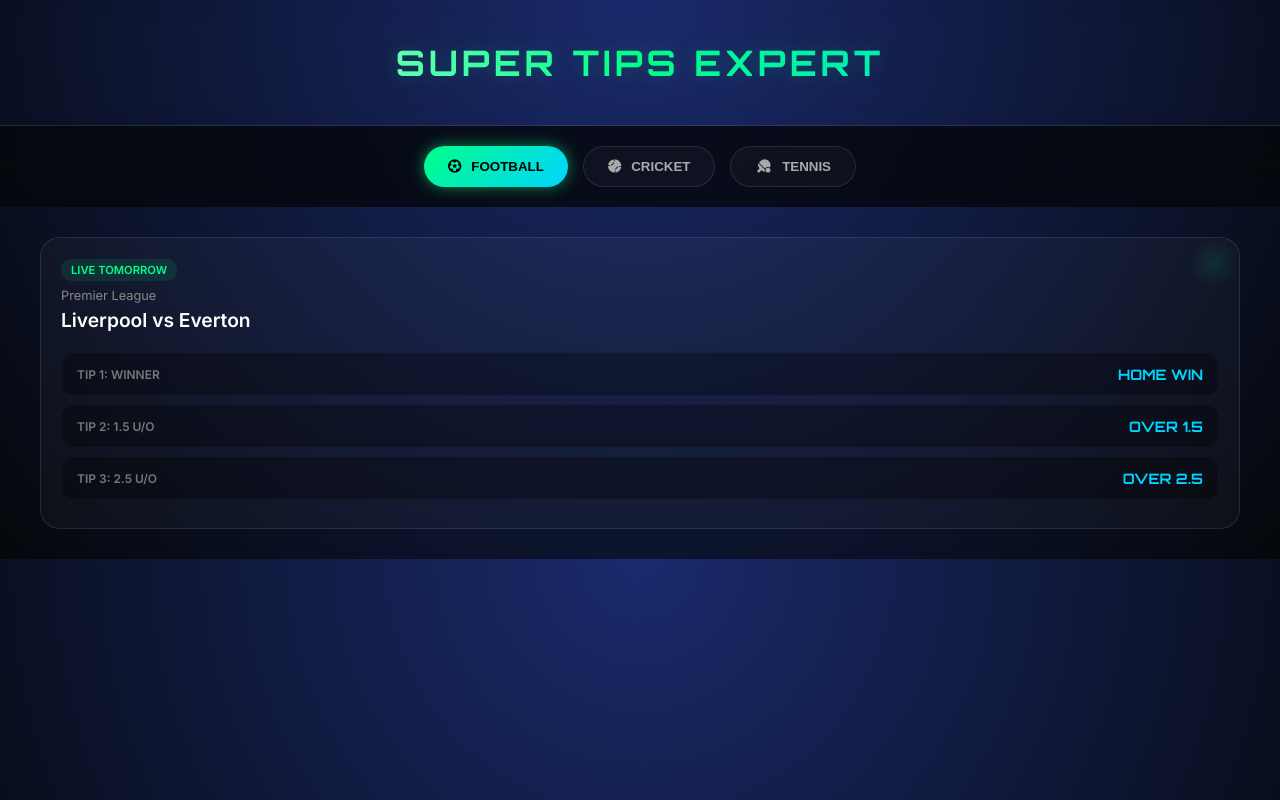
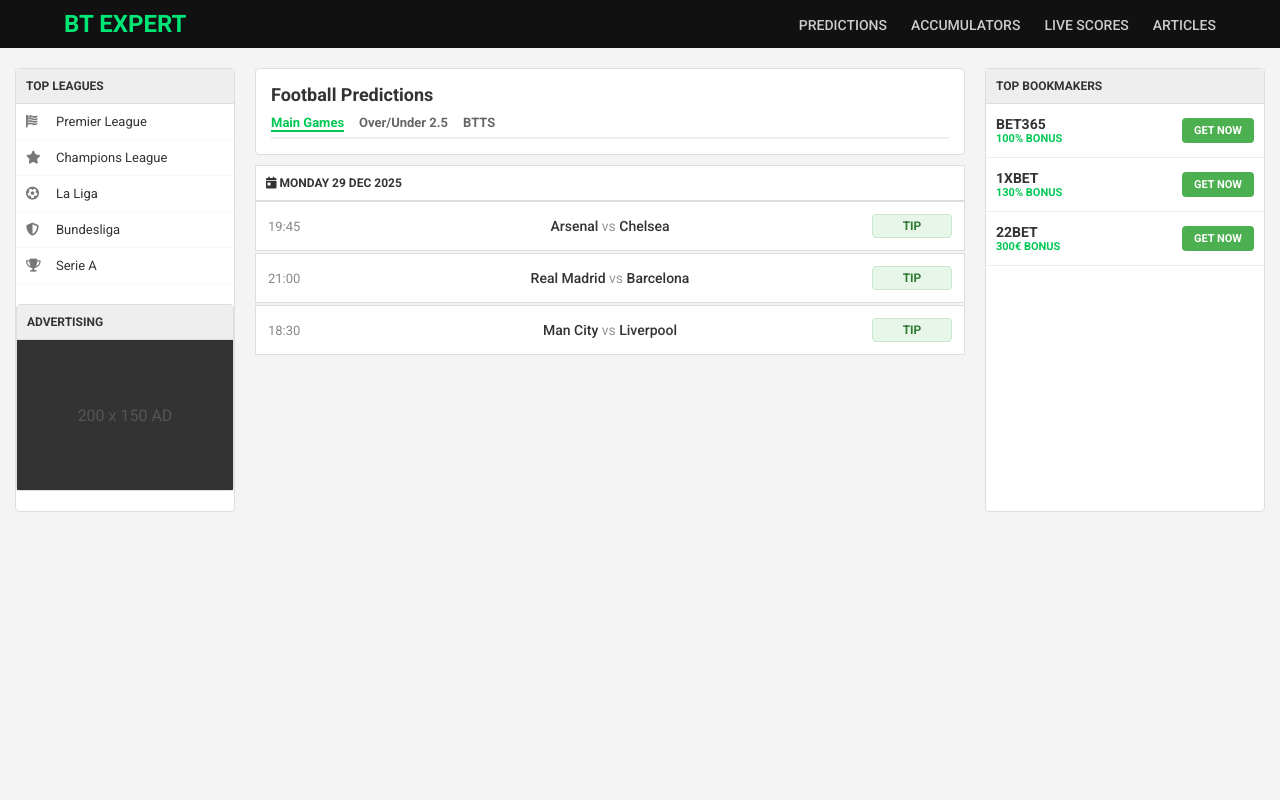
Before and after one commit to Atifkhan1122/my_luck, a plain HTML site: page index.html in a window 1280 px wide. Drawn offline with Linux system fonts and the light colour scheme.

Commit message:
Update index.html

```diff
--- a/index.html
+++ b/index.html
@@ -3,222 +3,259 @@
 <head>
     <meta charset="UTF-8">
     <meta name="viewport" content="width=device-width, initial-scale=1.0">
-    <title>Super Tips Expert | Premium Dashboard</title>
-    <link href="https://fonts.googleapis.com/css2?family=Orbitron:wght@500;700&family=Inter:wght@300;400;600&display=swap" rel="stylesheet">
+    <title>Super Tips Expert | Professional Betting Predictions</title>
+    <link href="https://fonts.googleapis.com/css2?family=Roboto:wght@300;400;500;700&display=swap" rel="stylesheet">
     <link rel="stylesheet" href="https://cdnjs.cloudflare.com/ajax/libs/font-awesome/6.4.0/css/all.min.css">
 
     <style>
         :root {
-            --neon-green: #00ff88;
-            --neon-blue: #00d4ff;
-            --neon-purple: #9d50bb;
-            --bg-dark: #05070a;
-            --card-glass: rgba(255, 255, 255, 0.03);
-            --border-glass: rgba(255, 255, 255, 0.1);
+            --primary-bg: #f4f4f4;
+            --nav-dark: #111;
+            --green-accent: #00e676;
+            --text-main: #333;
+            --border-color: #ddd;
+            --white: #ffffff;
         }
 
         body {
-            background: var(--bg-dark);
-            color: #fff;
-            font-family: 'Inter', sans-serif;
             margin: 0;
-            overflow-x: hidden;
-            background: radial-gradient(circle at 50% 0%, #1a2a6c 0%, #05070a 100%);
+            padding: 0;
+            font-family: 'Roboto', sans-serif;
+            background-color: var(--primary-bg);
+            color: var(--text-main);
         }
 
-        /* Animated Header */
-        header {
-            padding: 40px 20px;
-            text-align: center;
-            border-bottom: 1px solid var(--border-glass);
-            backdrop-filter: blur(10px);
-        }
-
-        header h1 {
-            font-family: 'Orbitron', sans-serif;
-            font-size: 2.2rem;
-            letter-spacing: 4px;
-            background: linear-gradient(90deg, #fff, var(--neon-green), var(--neon-blue));
-            -webkit-background-clip: text;
-            -webkit-text-fill-color: transparent;
-            margin: 0;
-            text-shadow: 0 0 20px rgba(0, 255, 136, 0.2);
-        }
-
-        /* Premium Tabs */
-        .nav-tabs {
-            display: flex;
-            justify-content: center;
-            gap: 15px;
-            padding: 20px;
-            position: sticky;
-            top: 0;
-            background: rgba(5, 7, 10, 0.8);
-            z-index: 1000;
-            backdrop-filter: blur(20px);
-        }
-
-        .tab-btn {
-            background: var(--card-glass);
-            border: 1px solid var(--border-glass);
-            color: #aaa;
-            padding: 12px 24px;
-            border-radius: 50px;
-            cursor: pointer;
-            font-weight: 600;
-            transition: 0.4s;
-            display: flex;
-            align-items: center;
-            gap: 10px;
-        }
-
-        .tab-btn.active {
-            background: linear-gradient(135deg, var(--neon-green), var(--neon-blue));
-            color: #000;
-            border: none;
-            box-shadow: 0 0 15px rgba(0, 255, 136, 0.5);
-        }
-
-        /* Match Grid */
-        .section {
-            display: none;
-            max-width: 1200px;
-            margin: 30px auto;
-            padding: 0 20px;
-            grid-template-columns: repeat(auto-fit, minmax(320px, 1fr));
-            gap: 20px;
-            animation: fadeInUp 0.5s ease forwards;
-        }
-
-        @keyframes fadeInUp {
-            from { opacity: 0; transform: translateY(20px); }
-            to { opacity: 1; transform: translateY(0); }
-        }
-
-        .section.active { display: grid; }
-
-        /* Match Card UI */
-        .card {
-            background: var(--card-glass);
-            border: 1px solid var(--border-glass);
-            border-radius: 20px;
-            padding: 20px;
-            transition: 0.3s;
-            position: relative;
-            overflow: hidden;
-        }
-
-        .card:hover {
-            background: rgba(255, 255, 255, 0.07);
-            border-color: var(--neon-green);
-            transform: translateY(-5px);
-        }
-
-        .card::after {
-            content: ''; position: absolute; top: 0; right: 0;
-            width: 50px; height: 50px;
-            background: radial-gradient(circle, rgba(0, 255, 136, 0.1) 0%, transparent 70%);
-        }
-
-        .status {
-            font-size: 0.7rem;
-            background: rgba(0, 255, 136, 0.1);
-            color: var(--neon-green);
-            padding: 4px 10px;
-            border-radius: 10px;
-            text-transform: uppercase;
-            font-weight: 700;
-        }
-
-        .league-name {
-            display: block;
-            font-size: 0.8rem;
-            color: #888;
-            margin: 10px 0 5px;
-        }
-
-        .team-vs {
-            font-size: 1.2rem;
-            font-weight: 700;
-            margin-bottom: 20px;
-            display: block;
-        }
-
-        /* Tip Design */
-        .tip-box {
+        /* Top Navbar */
+        nav {
+            background-color: var(--nav-dark);
+            color: white;
+            padding: 10px 5%;
             display: flex;
             justify-content: space-between;
             align-items: center;
-            background: rgba(0,0,0,0.3);
-            margin-bottom: 8px;
-            padding: 12px 15px;
-            border-radius: 12px;
-            border: 1px solid rgba(255,255,255,0.03);
+            position: sticky;
+            top: 0;
+            z-index: 1000;
         }
 
-        .label { font-size: 0.75rem; color: #777; font-weight: 600; }
-        .value { color: var(--neon-blue); font-weight: 700; font-family: 'Orbitron', sans-serif; font-size: 0.9rem; }
+        .logo {
+            font-size: 24px;
+            font-weight: 900;
+            color: var(--green-accent);
+            text-decoration: none;
+        }
 
-        /* Sport Specific Glow */
-        #football .card:hover { box-shadow: 0 10px 30px rgba(0, 255, 136, 0.1); }
-        #cricket .card:hover { box-shadow: 0 10px 30px rgba(255, 204, 0, 0.1); }
-        #tennis .card:hover { box-shadow: 0 10px 30px rgba(157, 80, 187, 0.1); }
+        .nav-links a {
+            color: #ccc;
+            text-decoration: none;
+            margin-left: 20px;
+            font-size: 14px;
+            text-transform: uppercase;
+            font-weight: 500;
+        }
 
+        .nav-links a:hover { color: var(--green-accent); }
+
+        /* Layout Container */
+        .main-container {
+            display: grid;
+            grid-template-columns: 220px 1fr 280px;
+            gap: 20px;
+            max-width: 1300px;
+            margin: 20px auto;
+            padding: 0 15px;
+        }
+
+        /* Sidebar Styling */
+        .sidebar-box {
+            background: var(--white);
+            border: 1px solid var(--border-color);
+            border-radius: 4px;
+            margin-bottom: 20px;
+        }
+
+        .box-title {
+            background: #eee;
+            padding: 10px;
+            font-size: 12px;
+            font-weight: bold;
+            text-transform: uppercase;
+            border-bottom: 1px solid var(--border-color);
+        }
+
+        .sidebar-list { list-style: none; padding: 0; margin: 0; }
+        .sidebar-list li {
+            padding: 10px;
+            border-bottom: 1px solid #f9f9f9;
+            font-size: 13px;
+            display: flex;
+            align-items: center;
+        }
+        .sidebar-list li i { margin-right: 10px; color: #777; width: 20px; }
+        .sidebar-list li:hover { background: #f0f0f0; cursor: pointer; }
+
+        /* Center Content - Predictions */
+        .content-header {
+            background: var(--white);
+            padding: 15px;
+            border: 1px solid var(--border-color);
+            margin-bottom: 10px;
+            border-radius: 4px;
+        }
+
+        .tab-menu {
+            display: flex;
+            gap: 15px;
+            border-bottom: 2px solid #eee;
+            margin-top: 10px;
+            padding-bottom: 5px;
+        }
+
+        .tab-link {
+            font-size: 13px;
+            font-weight: bold;
+            color: #666;
+            cursor: pointer;
+            text-decoration: none;
+        }
+
+        .tab-link.active { color: #00c853; border-bottom: 2px solid #00c853; }
+
+        .match-row {
+            background: var(--white);
+            border: 1px solid var(--border-color);
+            padding: 12px;
+            display: grid;
+            grid-template-columns: 80px 1fr 80px;
+            align-items: center;
+            margin-bottom: 2px;
+        }
+
+        .match-time { font-size: 13px; color: #888; }
+        .match-teams { font-weight: 500; font-size: 14px; text-align: center; }
+        .tip-btn {
+            background: #e8f5e9;
+            color: #2e7d32;
+            text-align: center;
+            padding: 4px;
+            border-radius: 4px;
+            font-weight: bold;
+            font-size: 12px;
+            border: 1px solid #c8e6c9;
+        }
+
+        /* Right Sidebar - Bookmakers */
+        .bookmaker-item {
+            display: flex;
+            justify-content: space-between;
+            align-items: center;
+            padding: 12px 10px;
+            border-bottom: 1px solid #eee;
+        }
+
+        .bm-name { font-weight: bold; font-size: 14px; }
+        .bm-bonus { font-size: 11px; color: #00c853; font-weight: bold; }
+        .get-btn {
+            background: #4caf50;
+            color: white;
+            padding: 6px 12px;
+            border-radius: 4px;
+            text-decoration: none;
+            font-size: 11px;
+            font-weight: bold;
+        }
+
+        /* Mobile Responsive */
+        @media (max-width: 900px) {
+            .main-container { grid-template-columns: 1fr; }
+            .sidebar-box.left, .sidebar-box.right { display: none; }
+        }
     </style>
 </head>
 <body>
 
-<header>
-    <h1>SUPER TIPS EXPERT</h1>
-</header>
+    <nav>
+        <a href="#" class="logo">BT EXPERT</a>
+        <div class="nav-links">
+            <a href="#">Predictions</a>
+            <a href="#">Accumulators</a>
+            <a href="#">Live Scores</a>
+            <a href="#">Articles</a>
+        </div>
+    </nav>
 
-<div class="nav-tabs">
-    <button class="tab-btn active" onclick="tab('football', this)"><i class="fas fa-futbol"></i> FOOTBALL</button>
-    <button class="tab-btn" onclick="tab('cricket', this)"><i class="fas fa-baseball-ball"></i> CRICKET</button>
-    <button class="tab-btn" onclick="tab('tennis', this)"><i class="fas fa-table-tennis"></i> TENNIS</button>
+    <div class="main-container">
+        <aside class="sidebar-box left">
+            <div class="box-title">Top Leagues</div>
+            <ul class="sidebar-list">
+                <li><i class="fas fa-flag-usa"></i> Premier League</li>
+                <li><i class="fas fa-star"></i> Champions League</li>
+                <li><i class="fas fa-futbol"></i> La Liga</li>
+                <li><i class="fas fa-shield-halved"></i> Bundesliga</li>
+                <li><i class="fas fa-trophy"></i> Serie A</li>
+            </ul>
+            <div style="margin-top: 20px;" class="sidebar-box">
+                <div class="box-title">Advertising</div>
+                <div style="height: 150px; background: #333; color: #555; display: flex; align-items: center; justify-content: center;">200 x 150 AD</div>
             </div>
+        </aside>
 
-<div id="football" class="section active">
-    <div class="card">
-        <span class="status">Live Tomorrow</span>
-        <span class="league-name">Premier League</span>
-        <span class="team-vs">Liverpool vs Everton</span>
-        <div class="tip-box"><span class="label">TIP 1: WINNER</span><span class="value">HOME WIN</span></div>
-        <div class="tip-box"><span class="label">TIP 2: 1.5 U/O</span><span class="value">OVER 1.5</span></div>
-        <div class="tip-box"><span class="label">TIP 3: 2.5 U/O</span><span class="value">OVER 2.5</span></div>
+        <main>
+            <div class="content-header">
+                <h2 style="margin:0; font-size: 18px;">Football Predictions</h2>
+                <div class="tab-menu">
+                    <span class="tab-link active">Main Games</span>
+                    <span class="tab-link">Over/Under 2.5</span>
+                    <span class="tab-link">BTTS</span>
                 </div>
             </div>
 
-<div id="cricket" class="section">
-    <div class="card">
-        <span class="status">BBL T20</span>
-        <span class="league-name">Big Bash League</span>
-        <span class="team-vs">Scorcher vs Sixers</span>
-        <div class="tip-box"><span class="label">TIP 1: WINNER</span><span class="value">AWAY WIN</span></div>
-        <div class="tip-box"><span class="tip-label">TIP 2: TOTAL</span><span class="value">170+ RUNS</span></div>
-        <div class="tip-box"><span class="tip-label">TIP 3: 6 OVER</span><span class="value">48-53</span></div>
-    </div>
+            <div class="box-title" style="background: #fff; border: 1px solid #ddd; margin-top: 10px;">
+                <i class="fas fa-calendar-day"></i> Monday 29 Dec 2025
             </div>
 
-<div id="tennis" class="section">
-    <div class="card">
-        <span class="status">ATP Finals</span>
-        <span class="league-name">ATP - Single</span>
-        <span class="team-vs">Sinner vs Fritz</span>
-        <div class="tip-box"><span class="label">TIP 1: WINNER</span><span class="value">SINNER</span></div>
-        <div class="tip-box"><span class="label">TIP 2: GAMES</span><span class="value">OVER 21.5</span></div>
-        <div class="tip-box"><span class="label">TIP 3: SET 1</span><span class="value">HOME WIN</span></div>
+            <div class="match-row">
+                <span class="match-time">19:45</span>
+                <span class="match-teams">Arsenal <span style="color:#999; font-weight:normal;">vs</span> Chelsea</span>
+                <span class="tip-btn">TIP</span>
             </div>
+            <div class="match-row">
+                <span class="match-time">21:00</span>
+                <span class="match-teams">Real Madrid <span style="color:#999; font-weight:normal;">vs</span> Barcelona</span>
+                <span class="tip-btn">TIP</span>
             </div>
+            <div class="match-row">
+                <span class="match-time">18:30</span>
+                <span class="match-teams">Man City <span style="color:#999; font-weight:normal;">vs</span> Liverpool</span>
+                <span class="tip-btn">TIP</span>
+            </div>
+            </main>
 
-<script>
-    function tab(id, btn) {
-        document.querySelectorAll('.section').forEach(s => s.classList.remove('active'));
-        document.querySelectorAll('.tab-btn').forEach(b => b.classList.remove('active'));
-        document.getElementById(id).classList.add('active');
-        btn.classList.add('active');
-    }
-</script>
+        <aside class="sidebar-box right">
+            <div class="box-title">Top Bookmakers</div>
+            <div class="bookmaker-item">
+                <div>
+                    <div class="bm-name">BET365</div>
+                    <div class="bm-bonus">100% BONUS</div>
+                </div>
+                <a href="#" class="get-btn">GET NOW</a>
+            </div>
+            <div class="bookmaker-item">
+                <div>
+                    <div class="bm-name">1XBET</div>
+                    <div class="bm-bonus">130% BONUS</div>
+                </div>
+                <a href="#" class="get-btn">GET NOW</a>
+            </div>
+            <div class="bookmaker-item">
+                <div>
+                    <div class="bm-name">22BET</div>
+                    <div class="bm-bonus">300€ BONUS</div>
+                </div>
+                <a href="#" class="get-btn">GET NOW</a>
+            </div>
+        </aside>
+    </div>
 
 </body>
 </html>
```
Lines whose indentation alone changed are shown as unchanged.
